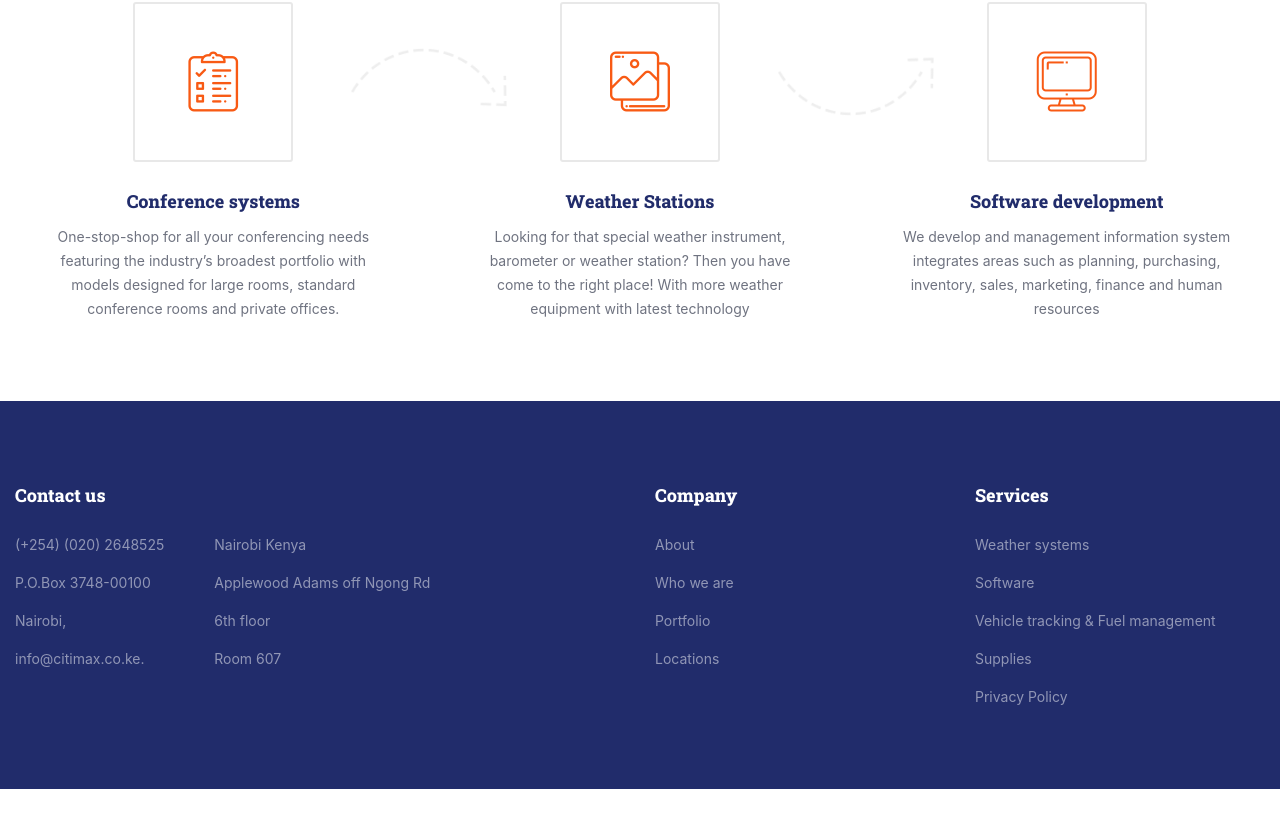
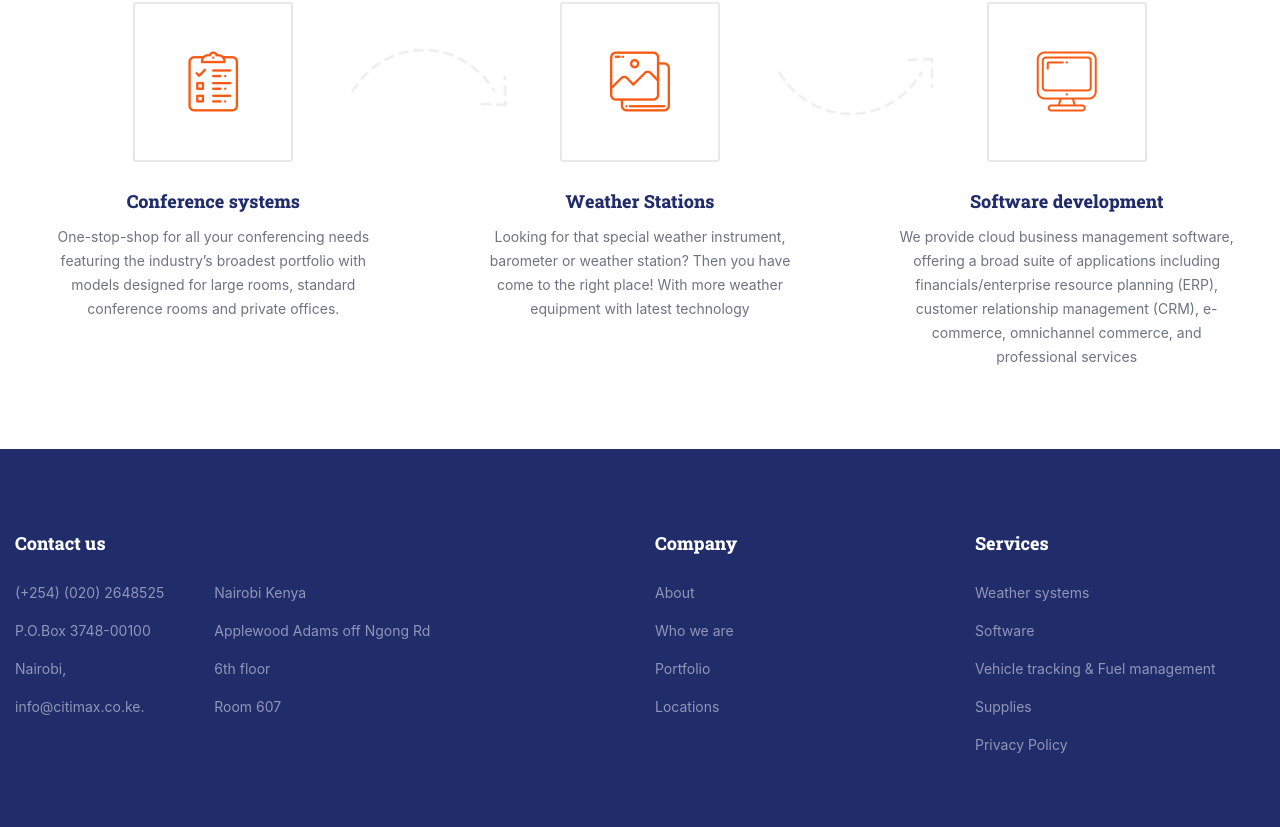
Before and after one commit to mwalukomutunga/citimaxwebsite, a Next.js app: page / in a window 1280 px wide. Shown: the part 2394-3221 px from the top of the page. Before the commit the page ends 3183 px from the top, so only its background shows below. Built offline with nearby package versions, Linux system fonts and the light colour scheme; a web font is replaced by a local one.

Commit message:
Software content

```diff
--- a/components/Strategy.jsx
+++ b/components/Strategy.jsx
@@ -40,7 +40,7 @@ const Strategy = () => {
                 </div>
                 <div className="feature-step-info">
                   <h6 className="feature-step-title">Software development</h6>
-                  <p>We develop and management information system integrates areas such as planning, purchasing, inventory, sales, marketing, finance and human resources</p>
+                  <p>We provide cloud business management software, offering a broad suite of applications including financials/enterprise resource planning (ERP), customer relationship management (CRM), e-commerce, omnichannel commerce, and professional services</p>
                 </div>
               </div>
             </div>
```
